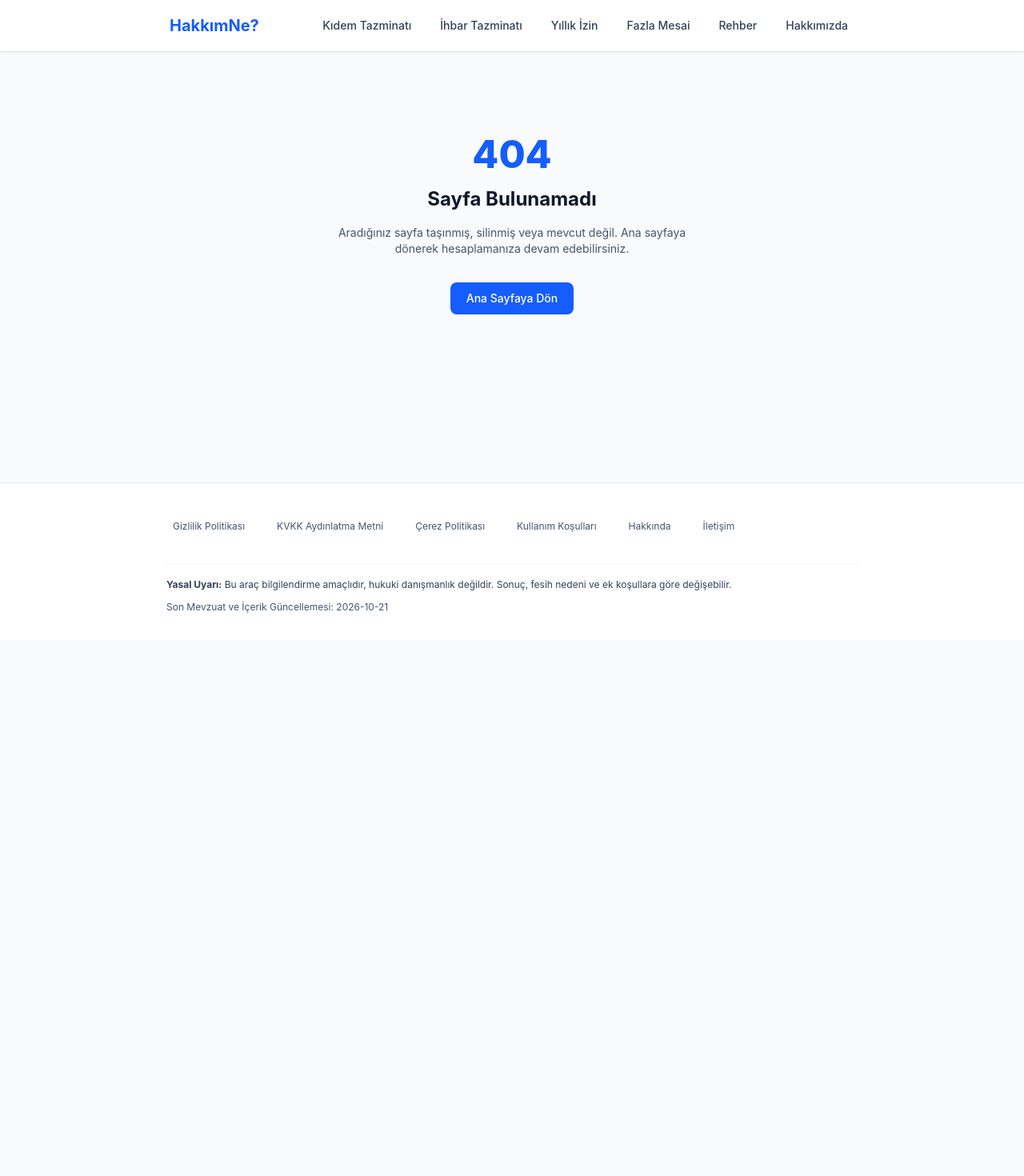
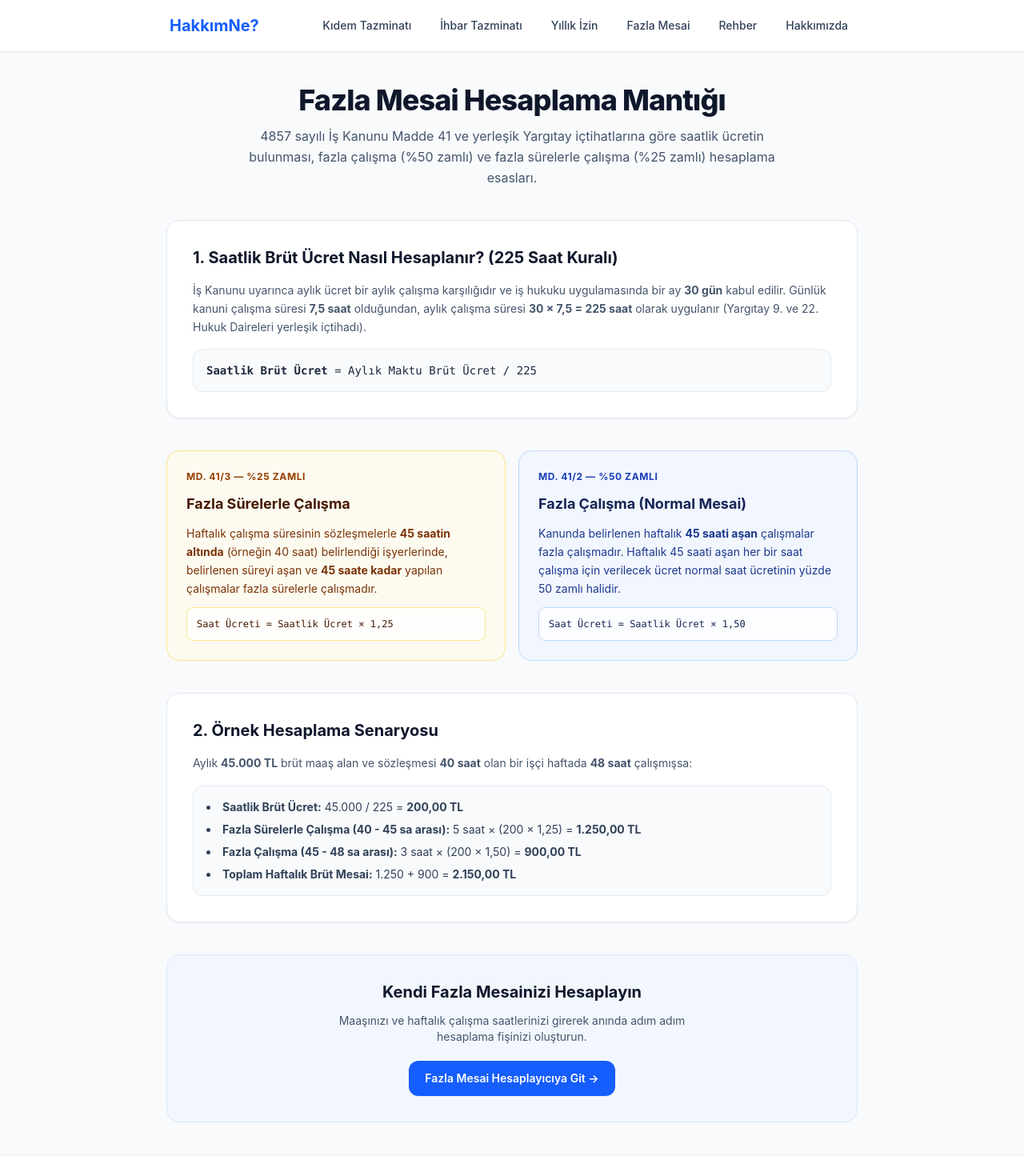
Before and after one commit to yasin-korkmaz/hakkimne, a Next.js app: page /rehber/fazla-mesai in a window 1280 px wide. Before the commit this address had no page. Shown: the top 1470 px of the page at 80% size. Before the commit the page ends 800 px from the top, so only its background shows below. Built offline with nearby package versions, Linux system fonts and the light colour scheme.

Commit message:
chore: Fazla mesai rehberi eklendi

```diff
--- a/src/app/fazla-mesai-hesaplama/page.tsx
+++ b/src/app/fazla-mesai-hesaplama/page.tsx
@@ -1,5 +1,6 @@
 import React from "react";
 import type { Metadata } from "next";
+import Link from "next/link";
 import { siteConfig } from "@/config/site";
 import OvertimeCalculator from "@/features/overtime/OvertimeCalculator";
 
@@ -37,6 +38,16 @@ export default function FazlaMesaiPage() {
         <OvertimeCalculator />
       </section>
 
+      {/* Detaylı Hesaplama Yöntemi Bağlantısı */}
+      <div className="text-center -mt-4">
+        <Link
+          href="/rehber/fazla-mesai"
+          className="inline-flex items-center gap-1.5 text-sm sm:text-base font-semibold text-blue-600 hover:text-blue-700 hover:underline min-h-[44px] py-2 px-3 rounded-lg focus-visible:outline-none focus-visible:ring-2 focus-visible:ring-blue-600"
+        >
+          Detaylı hesaplama yöntemini incele →
+        </Link>
+      </div>
+
       {/* 3. Yasal Dayanak ve Formül Bilgilendirmesi */}
       <section className="max-w-2xl mx-auto w-full flex flex-col gap-4 text-sm text-slate-700 leading-relaxed bg-white border border-slate-200 rounded-2xl p-6 shadow-xs">
         <h2 className="text-lg font-bold text-slate-900">Fazla Çalışma Esasları (4857 md. 41)</h2>
--- /dev/null
+++ b/src/app/rehber/fazla-mesai/page.tsx
@@ -0,0 +1,120 @@
+import React from "react";
+import type { Metadata } from "next";
+import Link from "next/link";
+import { siteConfig } from "@/config/site";
+
+export const metadata: Metadata = {
+  title: "Fazla Mesai Hesaplama Mantığı ve Kuralları",
+  description:
+    "4857 sayılı İş Kanunu md. 41 kapsamında saatlik ücret (Brüt/225), %25 ve %50 zamlı fazla çalışma hesaplama rehberi.",
+  alternates: {
+    canonical: "/rehber/fazla-mesai",
+  },
+  openGraph: {
+    title: `Fazla Mesai Hesaplama Mantığı ve Kuralları | ${siteConfig.siteName}`,
+    description:
+      "4857 sayılı İş Kanunu md. 41 kapsamında saatlik ücret (Brüt/225), %25 ve %50 zamlı fazla çalışma hesaplama rehberi.",
+    url: `${siteConfig.siteUrl}/rehber/fazla-mesai`,
+  },
+};
+
+export default function FazlaMesaiRehberPage() {
+  return (
+    <div className="flex flex-col gap-10 w-full">
+      {/* 1. Başlık ve Giriş */}
+      <section className="text-center max-w-2xl mx-auto flex flex-col gap-3">
+        <h1 className="text-3xl sm:text-4xl font-extrabold text-slate-900 tracking-tight">
+          Fazla Mesai Hesaplama Mantığı
+        </h1>
+        <p className="text-sm sm:text-base text-slate-600 leading-relaxed">
+          4857 sayılı İş Kanunu Madde 41 ve yerleşik Yargıtay içtihatlarına göre saatlik ücretin bulunması,
+          fazla çalışma (%50 zamlı) ve fazla sürelerle çalışma (%25 zamlı) hesaplama esasları.
+        </p>
+      </section>
+
+      {/* 2. Saatlik Ücret ve 225 Saat Kuralı */}
+      <section className="bg-white border border-slate-200 rounded-2xl p-6 sm:p-8 shadow-xs flex flex-col gap-4">
+        <h2 className="text-xl font-bold text-slate-900">
+          1. Saatlik Brüt Ücret Nasıl Hesaplanır? (225 Saat Kuralı)
+        </h2>
+        <p className="text-sm text-slate-600 leading-relaxed">
+          İş Kanunu uyarınca aylık ücret bir aylık çalışma karşılığıdır ve iş hukuku uygulamasında bir ay <strong>30 gün</strong> kabul edilir.
+          Günlük kanuni çalışma süresi <strong>7,5 saat</strong> olduğundan, aylık çalışma süresi <strong>30 × 7,5 = 225 saat</strong> olarak uygulanır
+          (Yargıtay 9. ve 22. Hukuk Daireleri yerleşik içtihadı).
+        </p>
+        <div className="bg-slate-50 border border-slate-200 rounded-xl p-4 font-mono text-xs sm:text-sm text-slate-800">
+          <strong>Saatlik Brüt Ücret</strong> = Aylık Maktu Brüt Ücret / 225
+        </div>
+      </section>
+
+      {/* 3. İki Temel Mesai Türü: Fazla Çalışma vs. Fazla Sürelerle Çalışma */}
+      <section className="grid grid-cols-1 md:grid-cols-2 gap-4">
+        {/* Fazla Sürelerle Çalışma */}
+        <div className="bg-amber-50/70 border border-amber-200 rounded-2xl p-6 flex flex-col gap-3">
+          <span className="text-xs font-bold uppercase tracking-wider text-amber-800">
+            Md. 41/3 — %25 Zamlı
+          </span>
+          <h3 className="text-lg font-bold text-amber-950">
+            Fazla Sürelerle Çalışma
+          </h3>
+          <p className="text-xs sm:text-sm text-amber-900 leading-relaxed">
+            Haftalık çalışma süresinin sözleşmelerle <strong>45 saatin altında</strong> (örneğin 40 saat) belirlendiği işyerlerinde,
+            belirlenen süreyi aşan ve <strong>45 saate kadar</strong> yapılan çalışmalar fazla sürelerle çalışmadır.
+          </p>
+          <div className="bg-white/80 border border-amber-200 rounded-lg p-3 text-xs font-mono text-amber-950">
+            Saat Ücreti = Saatlik Ücret × 1,25
+          </div>
+        </div>
+
+        {/* Fazla Çalışma */}
+        <div className="bg-blue-50/70 border border-blue-200 rounded-2xl p-6 flex flex-col gap-3">
+          <span className="text-xs font-bold uppercase tracking-wider text-blue-800">
+            Md. 41/2 — %50 Zamlı
+          </span>
+          <h3 className="text-lg font-bold text-blue-950">
+            Fazla Çalışma (Normal Mesai)
+          </h3>
+          <p className="text-xs sm:text-sm text-blue-900 leading-relaxed">
+            Kanunda belirlenen haftalık <strong>45 saati aşan</strong> çalışmalar fazla çalışmadır.
+            Haftalık 45 saati aşan her bir saat çalışma için verilecek ücret normal saat ücretinin yüzde 50 zamlı halidir.
+          </p>
+          <div className="bg-white/80 border border-blue-200 rounded-lg p-3 text-xs font-mono text-blue-950">
+            Saat Ücreti = Saatlik Ücret × 1,50
+          </div>
+        </div>
+      </section>
+
+      {/* 4. Örnek Senaryo */}
+      <section className="bg-white border border-slate-200 rounded-2xl p-6 sm:p-8 shadow-xs flex flex-col gap-4">
+        <h2 className="text-xl font-bold text-slate-900">
+          2. Örnek Hesaplama Senaryosu
+        </h2>
+        <p className="text-sm text-slate-600 leading-relaxed">
+          Aylık <strong>45.000 TL</strong> brüt maaş alan ve sözleşmesi <strong>40 saat</strong> olan bir işçi haftada <strong>48 saat</strong> çalışmışsa:
+        </p>
+        <ul className="list-disc list-inside text-xs sm:text-sm text-slate-700 flex flex-col gap-2 bg-slate-50 p-4 rounded-xl border border-slate-200">
+          <li><strong>Saatlik Brüt Ücret:</strong> 45.000 / 225 = <strong>200,00 TL</strong></li>
+          <li><strong>Fazla Sürelerle Çalışma (40 - 45 sa arası):</strong> 5 saat × (200 × 1,25) = <strong>1.250,00 TL</strong></li>
+          <li><strong>Fazla Çalışma (45 - 48 sa arası):</strong> 3 saat × (200 × 1,50) = <strong>900,00 TL</strong></li>
+          <li><strong>Toplam Haftalık Brüt Mesai:</strong> 1.250 + 900 = <strong>2.150,00 TL</strong></li>
+        </ul>
+      </section>
+
+      {/* 5. Hesaplayıcıya Dönüş Butonu */}
+      <section className="text-center bg-blue-50/60 border border-blue-100 rounded-2xl p-6 sm:p-8 flex flex-col items-center gap-3">
+        <h2 className="text-lg sm:text-xl font-bold text-slate-900">
+          Kendi Fazla Mesainizi Hesaplayın
+        </h2>
+        <p className="text-xs sm:text-sm text-slate-600 max-w-md">
+          Maaşınızı ve haftalık çalışma saatlerinizi girerek anında adım adım hesaplama fişinizi oluşturun.
+        </p>
+        <Link
+          href="/fazla-mesai-hesaplama"
+          className="mt-2 inline-flex items-center justify-center px-5 py-2.5 bg-blue-600 text-white font-semibold text-sm rounded-xl hover:bg-blue-700 transition-colors shadow-xs min-h-[44px] focus-visible:outline-none focus-visible:ring-2 focus-visible:ring-blue-600 focus-visible:ring-offset-2"
+        >
+          Fazla Mesai Hesaplayıcıya Git →
+        </Link>
+      </section>
+    </div>
+  );
+}
--- a/src/app/rehber/page.tsx
+++ b/src/app/rehber/page.tsx
@@ -36,8 +36,9 @@ export default function RehberPage() {
       {/* 2. Detaylı Hesaplama Adımları ve Örnek Senaryo */}
       <ExplainSection />
 
-      {/* 3. Diğer Rehberler (Yıllık İzin vb.) */}
-      <section className="bg-white border border-slate-200 rounded-2xl p-6 sm:p-8 shadow-xs flex flex-col sm:flex-row items-center justify-between gap-4">
+      {/* 3. Diğer Rehberler (Yıllık İzin & Fazla Mesai) */}
+      <section className="flex flex-col gap-4">
+        <div className="bg-white border border-slate-200 rounded-2xl p-6 sm:p-8 shadow-xs flex flex-col sm:flex-row items-center justify-between gap-4">
           <div>
             <h2 className="text-lg font-bold text-slate-900">Yıllık Ücretli İzin Rehberi</h2>
             <p className="text-xs sm:text-sm text-slate-600 mt-1 max-w-xl">
@@ -50,6 +51,22 @@ export default function RehberPage() {
           >
             Yıllık İzin Rehberini İncele →
           </Link>
+        </div>
+
+        <div className="bg-white border border-slate-200 rounded-2xl p-6 sm:p-8 shadow-xs flex flex-col sm:flex-row items-center justify-between gap-4">
+          <div>
+            <h2 className="text-lg font-bold text-slate-900">Fazla Mesai Hesaplama Rehberi</h2>
+            <p className="text-xs sm:text-sm text-slate-600 mt-1 max-w-xl">
+              4857 sayılı Kanun md. 41 kapsamında saatlik brüt ücret (Brüt/225), %25 ve %50 zamlı mesai hesaplama esaslarını inceleyin.
+            </p>
+          </div>
+          <Link
+            href="/rehber/fazla-mesai"
+            className="inline-flex items-center justify-center px-4 py-2.5 bg-blue-50 text-blue-700 font-semibold text-sm rounded-xl hover:bg-blue-100 transition-colors border border-blue-200 whitespace-nowrap min-h-[44px] shrink-0"
+          >
+            Fazla Mesai Rehberini İncele →
+          </Link>
+        </div>
       </section>
 
       {/* 4. Hesaplayıcıya Dönüş Butonu */}
--- a/src/app/sitemap.ts
+++ b/src/app/sitemap.ts
@@ -12,6 +12,7 @@ export default function sitemap(): MetadataRoute.Sitemap {
     "/fazla-mesai-hesaplama",
     "/rehber",
     "/rehber/yillik-izin",
+    "/rehber/fazla-mesai",
     "/hakkinda",
     "/iletisim",
     "/kullanim-kosullari",
```
Also changed, not shown: 2 other files (tests, documents, lock files or other folders). Lines whose indentation alone changed are shown as unchanged.
